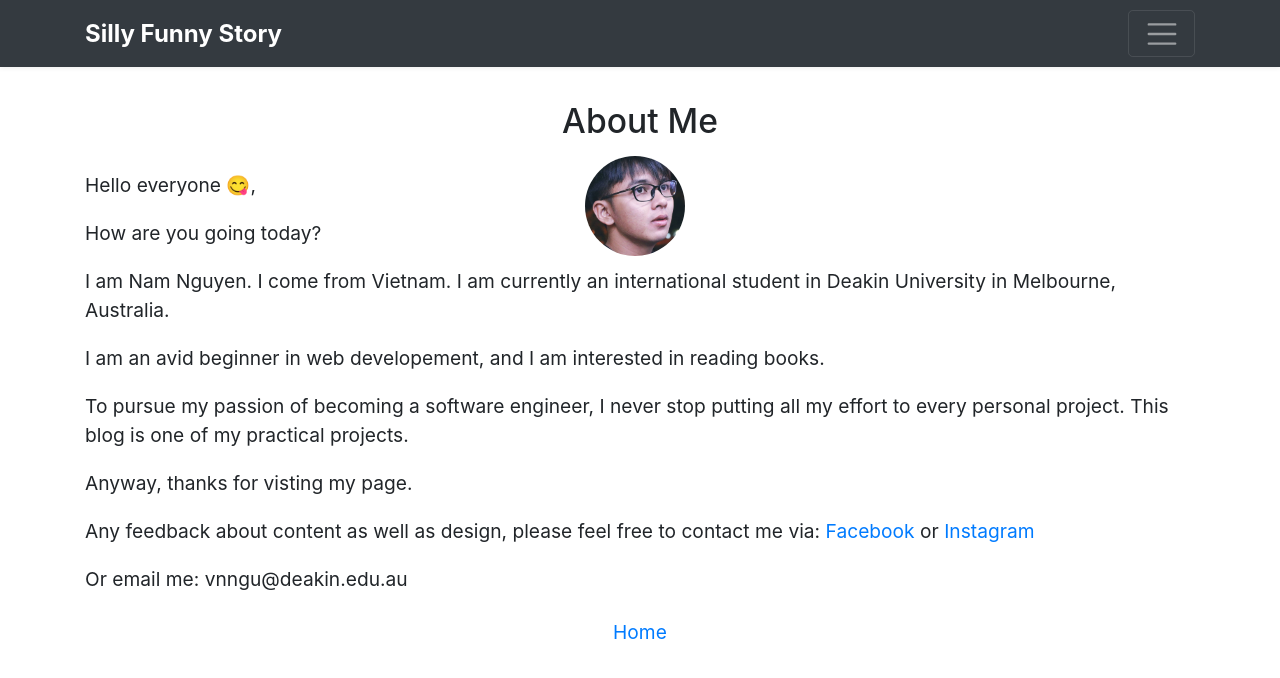
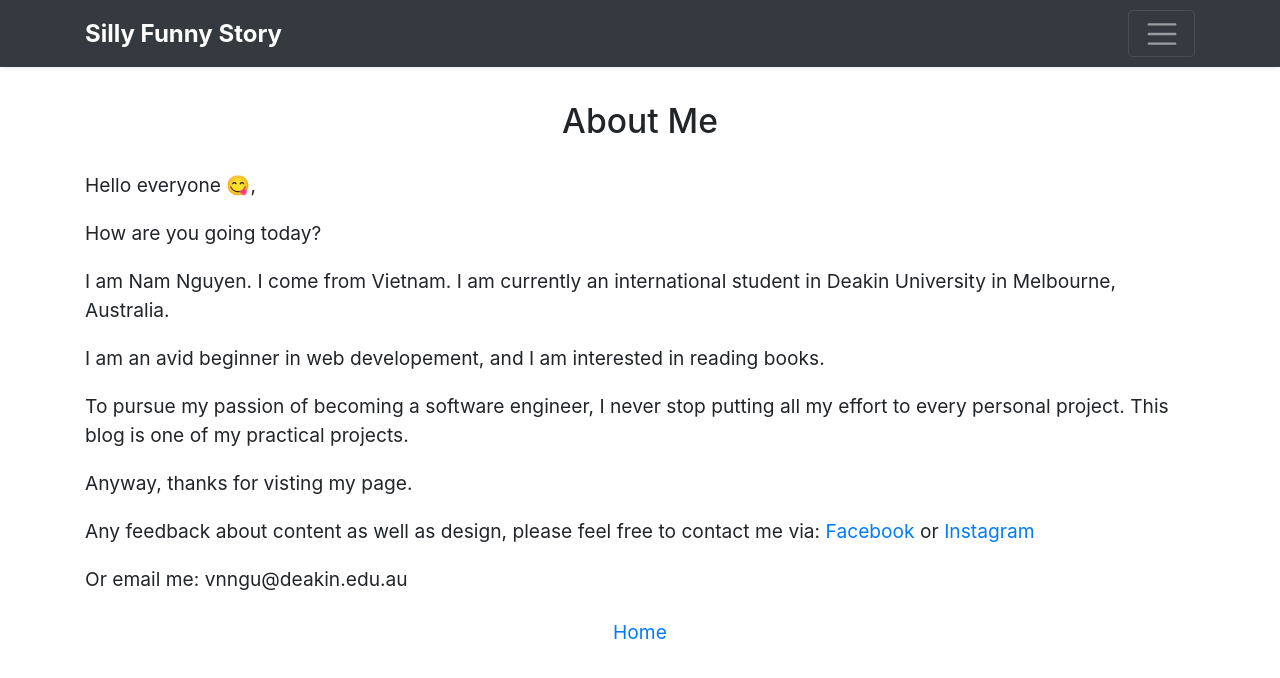
Before and after one commit to nnfunny/small-blog, a Jekyll site: the page built from pages/aboutme.html, in a window 1280 px wide. Shown: the top 678 px of the page. Built offline with Jekyll 4.4.1, drawn with Linux system fonts in a browser that asks for light colours.

Commit message:
Update aboutme

```diff
--- a/assets/css/main.css
+++ b/assets/css/main.css
@@ -13,12 +13,6 @@ html {
 @media screen and (max-width: 600px) {
     html {
         font-size: 1rem;
-    }
-
-    .ava {
-        position: none;
-        top: -22px;
-        left: 300px;
     }
 }
 
@@ -44,13 +38,3 @@ html {
     margin-top: -10px;
     margin-left: 50px;
 }
-
-
-/* avatar */
-.ava {
-    position: absolute;
-    width: 100px; border-radius: 50%;
-    height: 100px;
-    left: 45%;
-    top: -15px;
-}
--- a/pages/aboutme.html
+++ b/pages/aboutme.html
@@ -4,9 +4,8 @@ title: About Me
 permalink: /aboutme/
 ---
 
-<div class="aboutme"style="margin-top: 30px; position: relative;">
+<div style="margin-top: 30px; position: relative;">
     <p>Hello everyone 😋,</p>
-    <img class="ava" src="../assets/img/ava.png" alt="Image Broken">
     <p>How are you going today?</p>
     <p>I am Nam Nguyen. I come from Vietnam. I am currently an international student in Deakin University in Melbourne, Australia.</p>
     <p>I am an avid beginner in web developement, and I am interested in reading books.</p>
```
